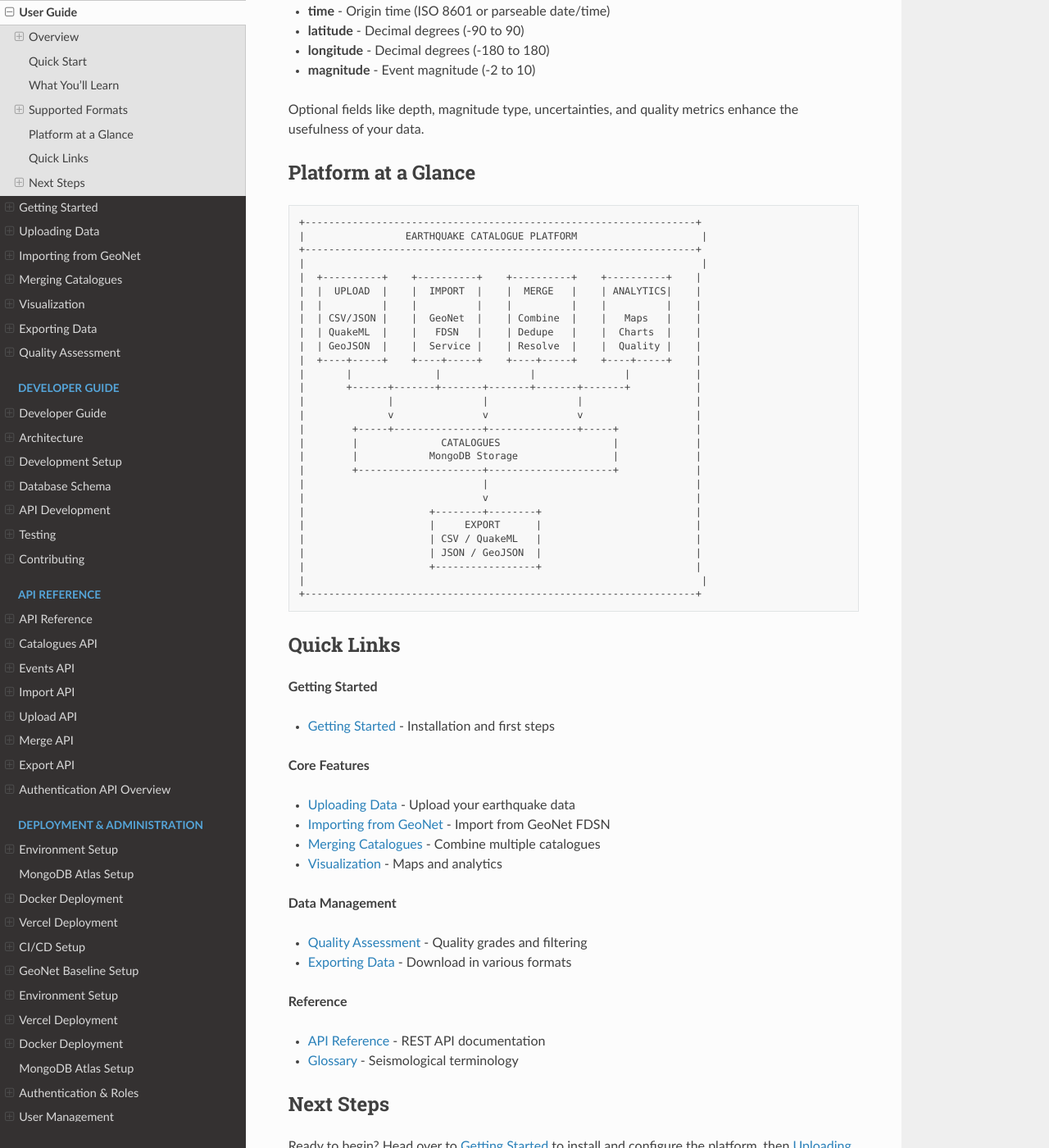
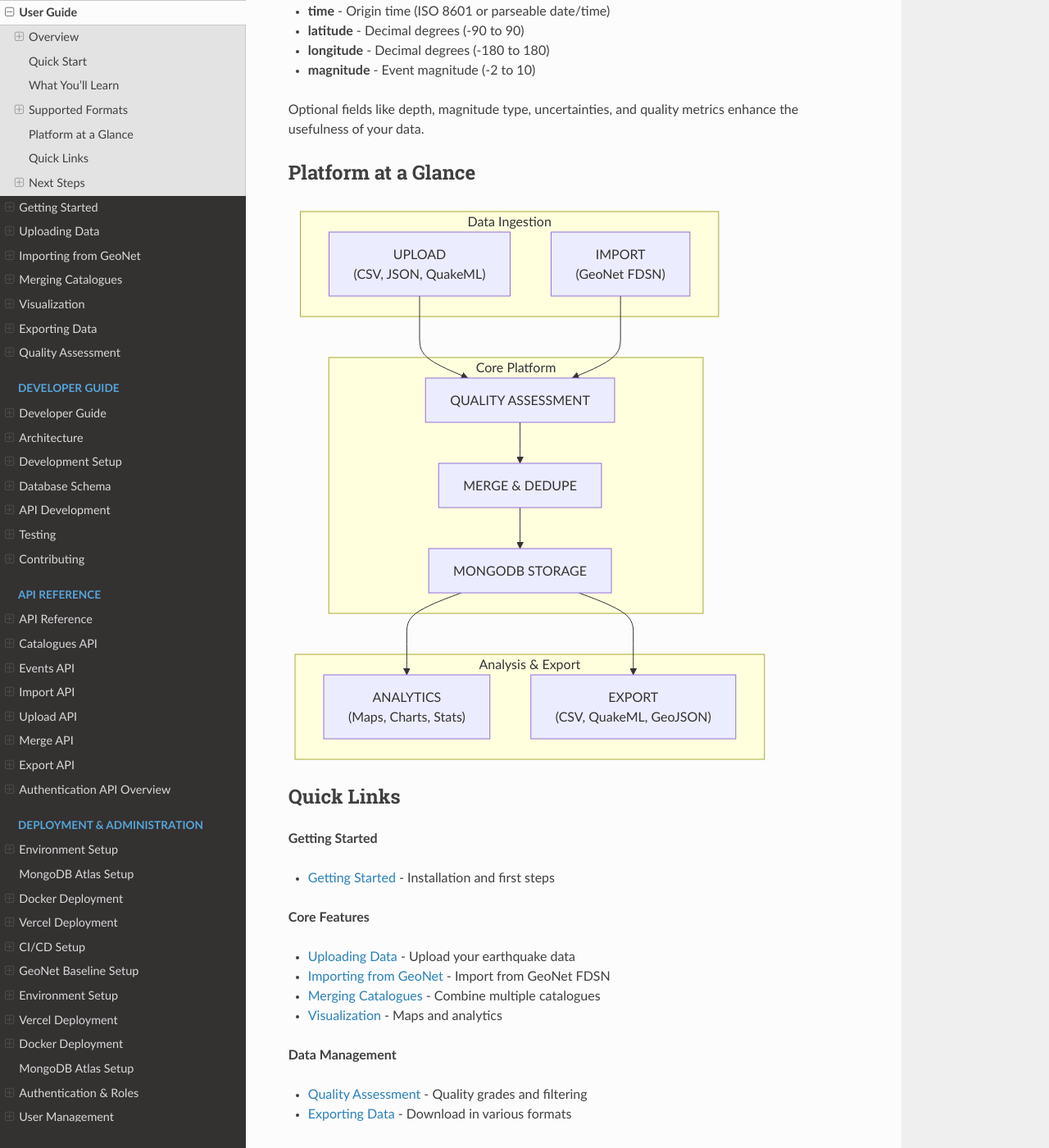
Before and after one commit to KennyGraham1/catalogofcatalogs, a Sphinx documentation site: the page built from docs/source/user-guide/index.rst, in a window 1280 px wide and 1400 px high, scrolled down 1769 px. Shown: the whole window at 82% size. Built offline with Sphinx 7.4.7 and the Read the Docs theme 3.1.0, drawn with Linux system fonts in a browser that asks for light colours.

Commit message:
feat: enhance documentation with mermaid diagrams for admin promotion, QuakeML schema, system architecture, and user guide overview

```diff
--- a/docs/source/user-guide/index.rst
+++ b/docs/source/user-guide/index.rst
@@ -132,36 +132,32 @@ enhance the usefulness of your data.
 Platform at a Glance
 ------------------------
 
-.. code-block:: text
+.. mermaid::
 
-   +------------------------------------------------------------------+
-   |                 EARTHQUAKE CATALOGUE PLATFORM                     |
-   +------------------------------------------------------------------+
-   |                                                                   |
-   |  +----------+    +----------+    +----------+    +----------+    |
-   |  |  UPLOAD  |    |  IMPORT  |    |  MERGE   |    | ANALYTICS|    |
-   |  |          |    |          |    |          |    |          |    |
-   |  | CSV/JSON |    |  GeoNet  |    | Combine  |    |   Maps   |    |
-   |  | QuakeML  |    |   FDSN   |    | Dedupe   |    |  Charts  |    |
-   |  | GeoJSON  |    |  Service |    | Resolve  |    |  Quality |    |
-   |  +----+-----+    +----+-----+    +----+-----+    +----+-----+    |
-   |       |              |               |               |           |
-   |       +------+-------+-------+-------+-------+-------+           |
-   |              |               |               |                   |
-   |              v               v               v                   |
-   |        +-----+---------------+---------------+-----+             |
-   |        |              CATALOGUES                   |             |
-   |        |            MongoDB Storage                |             |
-   |        +---------------------+---------------------+             |
-   |                              |                                   |
-   |                              v                                   |
-   |                     +--------+--------+                          |
-   |                     |     EXPORT      |                          |
-   |                     | CSV / QuakeML   |                          |
-   |                     | JSON / GeoJSON  |                          |
-   |                     +-----------------+                          |
-   |                                                                   |
-   +------------------------------------------------------------------+
+   flowchart TD
+       subgraph Inputs ["Data Ingestion"]
+           Upload["UPLOAD<br/>(CSV, JSON, QuakeML)"]
+           Import["IMPORT<br/>(GeoNet FDSN)"]
+       end
+
+       subgraph Core ["Core Platform"]
+           Merge["MERGE & DEDUPE"]
+           Store["MONGODB STORAGE"]
+           Quality["QUALITY ASSESSMENT"]
+       end
+
+       subgraph Outputs ["Analysis & Export"]
+           Analytics["ANALYTICS<br/>(Maps, Charts, Stats)"]
+           Export["EXPORT<br/>(CSV, QuakeML, GeoJSON)"]
+       end
+
+       Upload --> Quality
+       Import --> Quality
+       Quality --> Merge
+       Merge --> Store
+
+       Store --> Analytics
+       Store --> Export
 
 -----------
 Quick Links
```
Also changed, not shown: docs/source/appendix/how_to_become_admin.rst (+16 -0 lines), docs/source/appendix/quakeml_schema_design.rst (+6 -6 lines), docs/source/appendix/system_architecture_overview.rst (+53 -51 lines).
